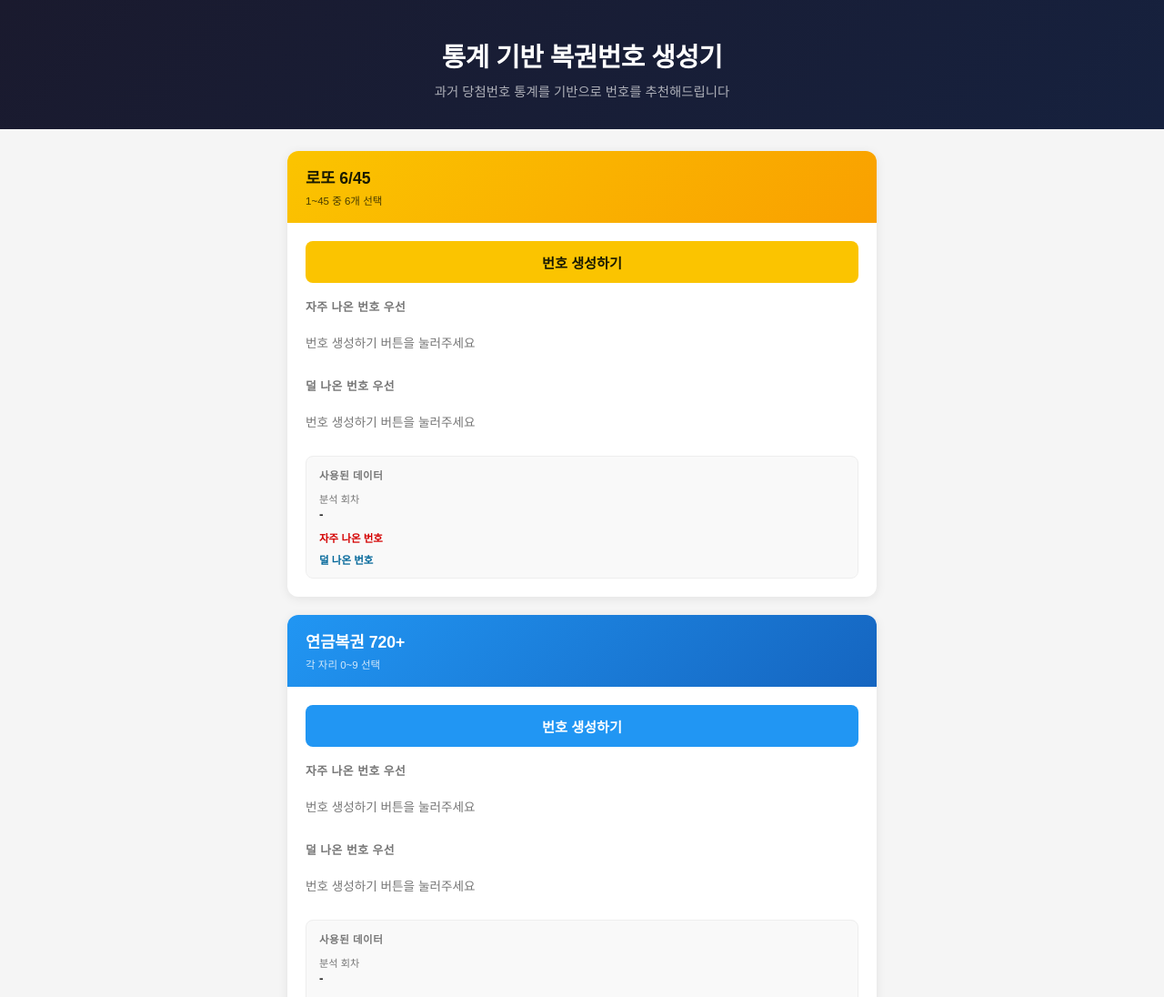
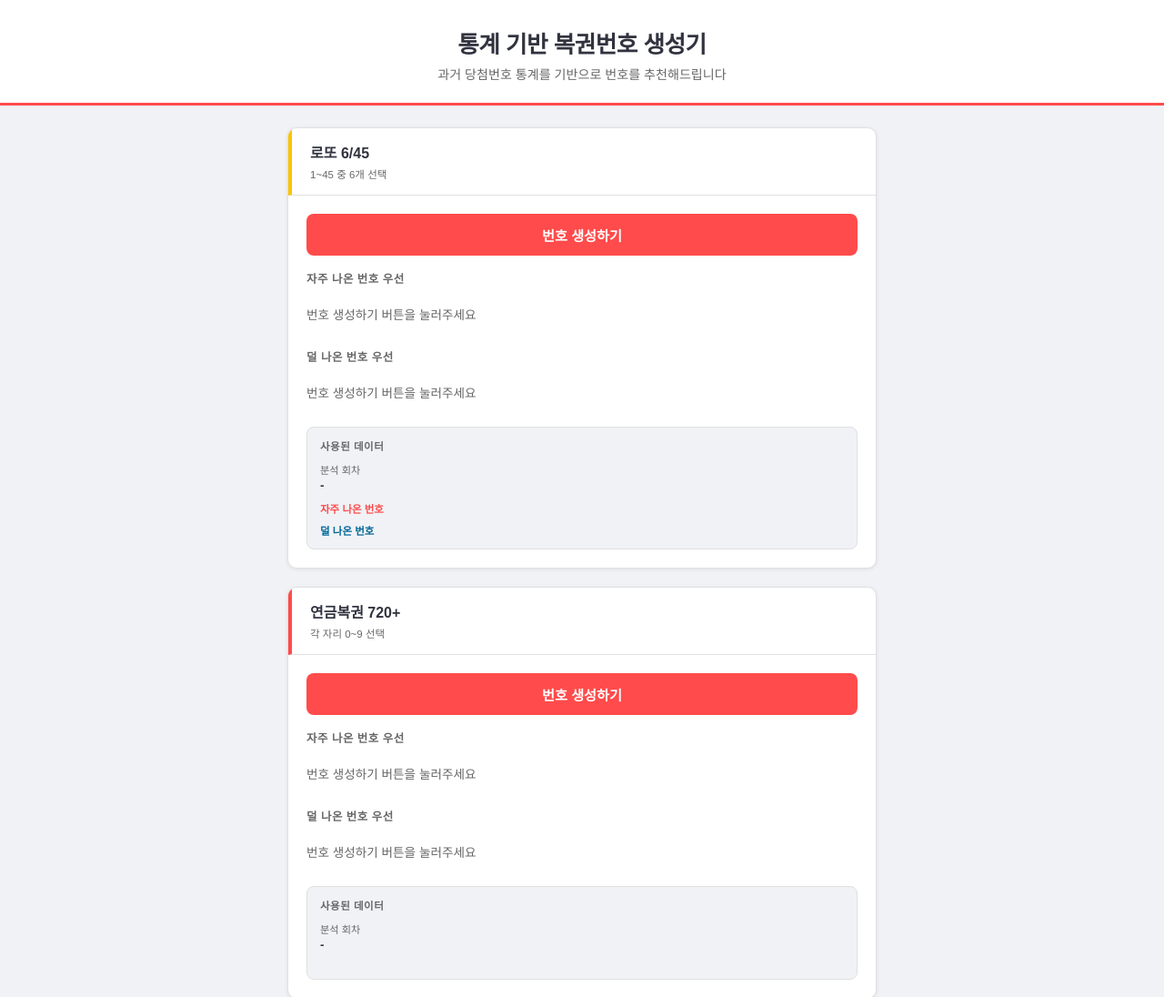
Before and after one commit to jongho1972/lottery-number-generator, a plain HTML site: page static/index.html in a window 1280 px wide. Shown: the top 1096 px of the page at 91% size. Drawn offline with Linux system fonts and the light colour scheme.

Commit message:
UI 톤앤매너를 ETF 대시보드에 맞게 변경
- 배경: #f0f2f6, 강조색: #ff4b4b (ETF 대시보드 동일)
- 헤더: 다크 네이비 → 흰 배경 + 빨간 하단 보더
- 카드: 그라디언트 제거 → 흰 배경 + 좌측 컬러 보더
- 버튼: 로또/연금 각각 노랑/파랑 → 통일 #ff4b4b
- 연금번호 박스: 파랑 → #ff4b4b

Co-Authored-By: Claude Sonnet 4.6 <noreply@anthropic.com>

```diff
--- a/static/style.css
+++ b/static/style.css
@@ -1,15 +1,19 @@
 :root {
+  --accent: #ff4b4b;
+  --accent-dark: #e03c3c;
   --lotto-yellow: #fbc400;
   --lotto-blue: #069;
   --lotto-red: #d40000;
   --lotto-gray: #555;
   --lotto-green: #2c7a00;
-  --bg: #f5f5f5;
+  --bg: #f0f2f6;
   --card-bg: #fff;
-  --text: #222;
-  --text-muted: #777;
-  --radius: 12px;
-  --shadow: 0 2px 12px rgba(0,0,0,0.08);
+  --text: #31333f;
+  --text-muted: #666;
+  --border: #e0e0e0;
+  --row-alt: #f5f7fb;
+  --radius: 10px;
+  --shadow: 0 1px 4px rgba(0,0,0,0.08);
 }
 
 * {
@@ -27,25 +31,28 @@ body {
   flex-direction: column;
 }
 
+/* ── 헤더 ── */
 header {
-  background: linear-gradient(135deg, #1a1a2e 0%, #16213e 100%);
-  color: #fff;
+  background: #fff;
+  border-bottom: 3px solid var(--accent);
   text-align: center;
-  padding: 40px 20px 32px;
+  padding: 28px 20px 22px;
 }
 
 header h1 {
-  font-size: 1.8rem;
+  font-size: 1.6rem;
   font-weight: 700;
   letter-spacing: -0.5px;
-  margin-bottom: 8px;
+  color: var(--text);
+  margin-bottom: 6px;
 }
 
 header p {
-  color: rgba(255,255,255,0.65);
-  font-size: 0.9rem;
+  color: var(--text-muted);
+  font-size: 0.88rem;
 }
 
+/* ── 레이아웃 ── */
 main {
   flex: 1;
   max-width: 680px;
@@ -57,40 +64,42 @@ main {
   gap: 20px;
 }
 
+/* ── 카드 ── */
 .card {
   background: var(--card-bg);
   border-radius: var(--radius);
+  border: 1px solid var(--border);
   box-shadow: var(--shadow);
   overflow: hidden;
 }
 
 .card-header {
-  padding: 16px 20px;
+  padding: 14px 20px;
+  border-bottom: 1px solid var(--border);
   display: flex;
   align-items: center;
-  gap: 12px;
+  gap: 10px;
 }
 
 .lotto-header {
-  background: linear-gradient(135deg, #fbc400 0%, #f9a000 100%);
-  color: #1a1a00;
+  border-left: 4px solid var(--lotto-yellow);
 }
 
 .pension-header {
-  background: linear-gradient(135deg, #2196f3 0%, #1565c0 100%);
-  color: #fff;
+  border-left: 4px solid var(--accent);
 }
 
 .card-header h2 {
-  font-size: 1.1rem;
+  font-size: 1rem;
   font-weight: 700;
-  margin-bottom: 4px;
+  color: var(--text);
+  margin-bottom: 3px;
 }
 
 .badge {
   font-size: 0.72rem;
   font-weight: 500;
-  opacity: 0.8;
+  color: var(--text-muted);
 }
 
 .card-body {
@@ -100,6 +109,7 @@ main {
   gap: 16px;
 }
 
+/* ── 결과 영역 ── */
 .result-group {
   display: flex;
   flex-direction: column;
@@ -107,7 +117,7 @@ main {
 }
 
 .result-label {
-  font-size: 0.8rem;
+  font-size: 0.78rem;
   color: var(--text-muted);
   font-weight: 600;
   text-transform: uppercase;
@@ -128,7 +138,7 @@ main {
   font-size: 0.85rem;
 }
 
-/* 로또 볼 */
+/* ── 로또 볼 ── */
 .ball {
   width: 42px;
   height: 42px;
@@ -155,7 +165,7 @@ main {
 .ball-31 { background: #555; }
 .ball-41 { background: #2c7a00; }
 
-/* 연금복권 자리 */
+/* ── 연금복권 자리 ── */
 .pension-digit {
   display: flex;
   flex-direction: column;
@@ -172,7 +182,7 @@ main {
 .pension-num {
   width: 44px;
   height: 44px;
-  background: linear-gradient(135deg, #2196f3, #1565c0);
+  background: var(--accent);
   border-radius: 8px;
   display: flex;
   align-items: center;
@@ -182,16 +192,10 @@ main {
   color: #fff;
 }
 
-.info-text {
-  font-size: 0.78rem;
-  color: var(--text-muted);
-  min-height: 16px;
-}
-
-/* 데이터 정보 패널 */
+/* ── 데이터 정보 패널 ── */
 .data-info {
-  background: #f9f9f9;
-  border: 1px solid #eee;
+  background: var(--bg);
+  border: 1px solid var(--border);
   border-radius: 8px;
   padding: 12px 14px;
   display: flex;
@@ -249,7 +253,7 @@ main {
   white-space: nowrap;
 }
 
-.freq-label.up   { color: #d40000; }
+.freq-label.up   { color: var(--accent); }
 .freq-label.down { color: #069; }
 
 .freq-balls {
@@ -276,7 +280,7 @@ main {
   color: var(--text-muted);
 }
 
-/* 연금복권 자리별 통계 */
+/* ── 연금복권 자리별 통계 ── */
 .pension-pos-stat {
   display: flex;
   align-items: center;
@@ -289,6 +293,7 @@ main {
   color: var(--text);
 }
 
+/* ── 버튼 ── */
 .btn {
   padding: 12px;
   border: none;
@@ -297,6 +302,12 @@ main {
   font-weight: 600;
   cursor: pointer;
   transition: opacity 0.15s, transform 0.1s;
+  background: var(--accent);
+  color: #fff;
+}
+
+.btn:hover:not(:disabled) {
+  background: var(--accent-dark);
 }
 
 .btn:active {
@@ -308,26 +319,16 @@ main {
   cursor: not-allowed;
 }
 
-.btn-lotto {
-  background: #fbc400;
-  color: #1a1a00;
-}
+/* .btn-lotto, .btn-pension 은 동일하게 accent 색 사용 */
+.btn-lotto  { background: var(--accent); color: #fff; }
+.btn-pension { background: var(--accent); color: #fff; }
 
-.btn-pension {
-  background: #2196f3;
-  color: #fff;
-}
-
-.btn:hover:not(:disabled) {
-  opacity: 0.88;
-}
-
-/* 로딩 스피너 */
+/* ── 로딩 스피너 ── */
 .spinner {
   width: 22px;
   height: 22px;
-  border: 3px solid rgba(0,0,0,0.15);
-  border-top-color: currentColor;
+  border: 3px solid rgba(255,255,255,0.4);
+  border-top-color: #fff;
   border-radius: 50%;
   animation: spin 0.7s linear infinite;
   display: inline-block;
@@ -339,6 +340,7 @@ main {
   to { transform: rotate(360deg); }
 }
 
+/* ── 푸터 ── */
 footer {
   text-align: center;
   padding: 20px;
```
